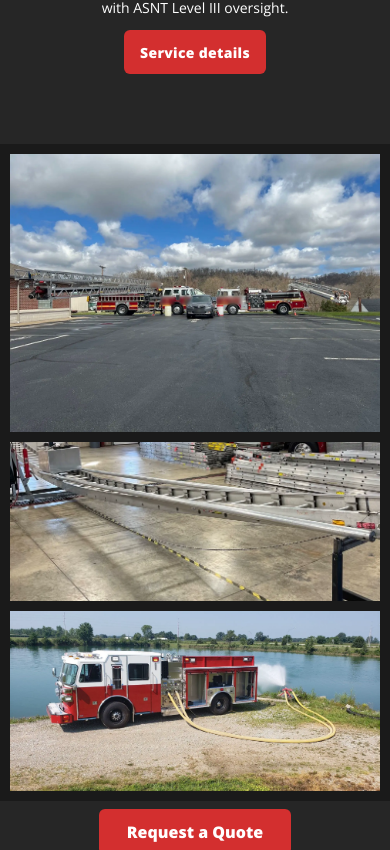
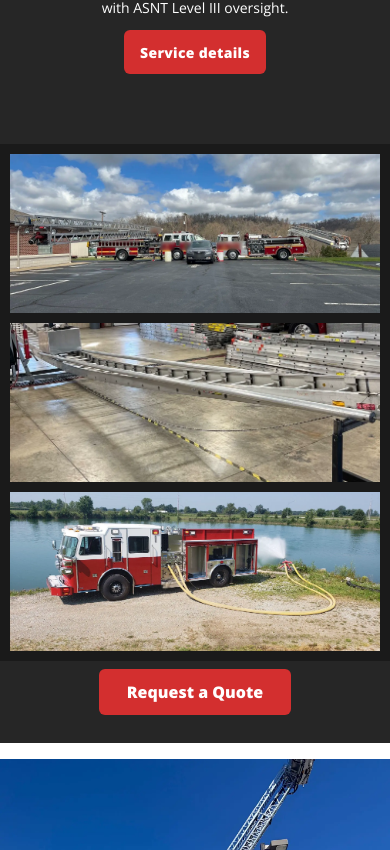
Before and after one commit to kaylagordon/commandtesting, a React (Create React App) app: page / in a window 390 px wide. Shown: the part 2774-3624 px from the top of the page. Built offline with nearby package versions, Linux system fonts and the light colour scheme.

Commit message:
Give the photo strip equal tiles that keep the ladder rig in frame.
All three photos share the ground-ladder aspect, cover the tile, and stack full width on small screens.

Co-authored-by: codystallter-create <codystallter-create@users.noreply.github.com>

```diff
--- a/src/Components/FieldGallery/FieldGallery.css
+++ b/src/Components/FieldGallery/FieldGallery.css
@@ -2,21 +2,38 @@
   display: grid;
   grid-template-columns: repeat(3, minmax(0, 1fr));
   gap: 12px;
-  align-items: start;
+  align-items: stretch;
   background-color: #1a1a1a;
   padding: 12px;
 }
 
 .field-gallery picture {
+  position: relative;
   display: block;
   min-width: 0;
+  aspect-ratio: 1512 / 650;
+  overflow: hidden;
+  background-color: #111;
 }
 
 .field-gallery img {
-  display: block;
+  position: absolute;
+  inset: 0;
   width: 100%;
-  height: auto;
-  object-fit: contain;
+  height: 100%;
+  object-fit: cover;
+}
+
+.field-photo-aerialWide img {
+  object-position: center 46%;
+}
+
+.field-photo-ladder img {
+  object-position: center center;
+}
+
+.field-photo-pumpDraft img {
+  object-position: center 42%;
 }
 
 @media screen and (max-width: 800px) {
--- a/src/Components/FieldGallery/FieldGallery.js
+++ b/src/Components/FieldGallery/FieldGallery.js
@@ -12,7 +12,7 @@ const FieldGallery = () => {
         return (
           <Photo
             key={key}
-            className="field-photo"
+            className={'field-photo field-photo-' + key}
             imgClassName="field-photo-img"
             webp={photo.webp}
             src={photo.src}
```
